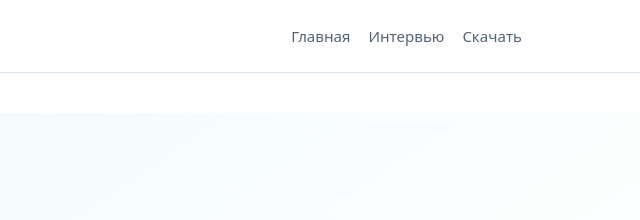
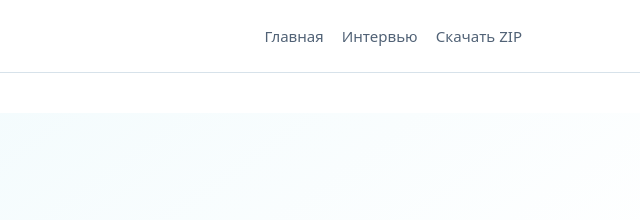
Before and after one commit to Octopus-inc/s2t-local, a plain HTML site: page docs/meetings/index.html in a window 1280 px wide. Shown: the top 220 px of the page, 624-1264 px from the left. Drawn offline with Linux system fonts and the light colour scheme.

Commit message:
site(ux): link navigation download directly to one ZIP

```diff
--- a/docs/meetings/index.html
+++ b/docs/meetings/index.html
@@ -3,7 +3,7 @@
 <title>Расшифровка совещаний и встреч в текст на Windows — S2T Local</title>
 <meta name="description" content="Расшифруйте запись встречи или совещания на своём ПК: локальное распознавание аудио и видео, разделение спикеров и TXT. Бесплатный S2T Local.">
 <link rel="canonical" href="https://octopus-inc.github.io/s2t-local/meetings/"><link rel="stylesheet" href="../style.css"></head>
-<body><header class="site-header"><div class="wrap nav"><a class="brand" href="../">◉ S2T Local</a><nav class="navlinks" aria-label="Навигация"><a href="../">Главная</a><a href="../interviews/">Интервью</a><a href="https://github.com/Octopus-inc/s2t-local/releases/tag/v0.1.3">Скачать</a></nav></div></header>
+<body><header class="site-header"><div class="wrap nav"><a class="brand" href="../">◉ S2T Local</a><nav class="navlinks" aria-label="Навигация"><a href="../">Главная</a><a href="../interviews/">Интервью</a><a href="https://github.com/Octopus-inc/s2t-local/releases/download/v0.1.3/S2T-Local-0.1.3-windows-x64.zip">Скачать ZIP</a></nav></div></header>
 <main><div class="wrap breadcrumb"><a href="../">Главная</a> / Совещания</div><div class="hero"><div class="wrap">
 <div class="eyebrow">Совещания · встречи · переговоры</div><h1>Расшифровка рабочей встречи в текст — без загрузки аудио в облако</h1>
 <p class="lead">После совещания остаётся часовая запись, но сложно восстановить формулировки. S2T Local преобразует её в текст на Windows-компьютере, а при нескольких участниках пытается разделить реплики по голосам.</p>
```
